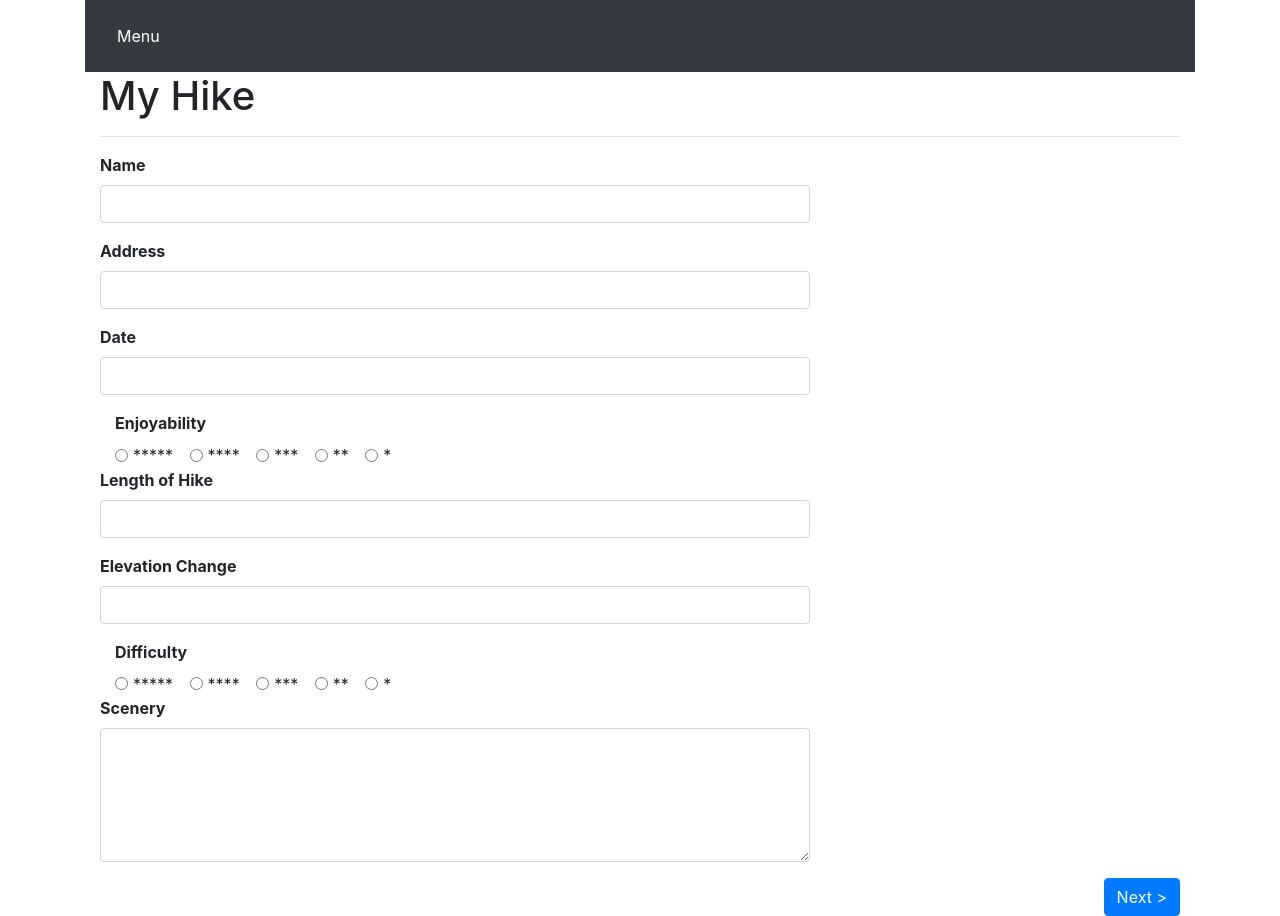
After one commit to dboichuk/ActivityTracker, a PHP site: template views/hike.html in a window 1280 px wide. The commit adds this page. Run offline with PHP 8.4, Linux system fonts and the light colour scheme; the template is opened without the code that fills it, so the values that code supplies are empty; some libraries are stand-ins or nearby versions.

Commit message:
Added fishing/hiking forms

```diff
--- /dev/null
+++ b/views/hike.html
@@ -0,0 +1,139 @@
+<!doctype html>
+<html lang="en">
+<head>
+    <meta http-equiv="X-UA-Compatible" content="IE=edge">
+    <meta charset="utf-8">
+    <meta name="viewport" content="width=device-width, initial-scale=1">
+    <link rel="stylesheet" href="https://maxcdn.bootstrapcdn.com/bootstrap/4.0.0/css/bootstrap.min.css" integrity="sha384-Gn5384xqQ1aoWXA+058RXPxPg6fy4IWvTNh0E263XmFcJlSAwiGgFAW/dAiS6JXm" crossorigin="anonymous">
+
+    <title>AT Hike</title>
+</head>
+<body>
+<div class="container">
+    <nav class="navbar navbar-expand-sm bg-dark navbar-dark ">
+        <ul class="navbar-nav">
+            <li class="nav-item">
+                <a class="nav-link py-3 px-0 px-lg-3 rounded  text-white" href="#" >Menu</a>
+            </li>
+
+        </ul>
+    </nav>
+
+    <div class="container">
+        <h1>My Hike</h1>
+        <hr>
+
+        <form action="#" method="post" class="form-horizontal">
+            <div class="row">
+                <div class="col-8">
+
+                    <!-- get personal information -->
+                    <div class="form-group">
+                        <label for="name"><strong>Name</strong></label>
+                        <input class="form-control" type="text" name="name" id="name">
+                    </div>
+
+                    <div class="form-group">
+                        <label for="address"><strong>Address</strong></label>
+                        <input class="form-control" type="text" name="address" id="address">
+                    </div>
+
+                    <div class="form-group">
+                        <label for="date"><strong>Date</strong></label>
+                        <input class="form-control" type="text" name="date" id="date">
+                    </div>
+
+                    <div class="container">
+                        <label><strong>Enjoyability</strong></label><br>
+
+                        <div class="form-check-inline">
+                            <input class="form-check-input" type="radio" name="enjoyability" id="five" value="five">
+                            <label class="form-check-label" for="five">*****</label>
+                        </div>
+
+                        <div class="form-check-inline">
+                            <input class="form-check-input" type="radio" name="enjoyability" id="four" value="four">
+                            <label class="form-check-label" for="four">****</label>
+                        </div>
+
+                        <div class="form-check-inline">
+                            <input class="form-check-input" type="radio" name="enjoyability" id="three" value="three">
+                            <label class="form-check-label" for="three">***</label>
+                        </div>
+
+                        <div class="form-check-inline">
+                            <input class="form-check-input" type="radio" name="enjoyability" id="two" value="two">
+                            <label class="form-check-label" for="two">**</label>
+                        </div>
+
+                        <div class="form-check-inline">
+                            <input class="form-check-input" type="radio" name="enjoyability" id="one" value="one">
+                            <label class="form-check-label" for="one">*</label>
+                        </div>
+                    </div>
+
+                    <div class="form-group">
+                        <label for="length"><strong>Length of Hike</strong></label>
+                        <input class="form-control" type="text" name="length" id="length">
+                    </div>
+
+                    <div class="form-group">
+                        <label for="elevation"><strong>Elevation Change</strong></label>
+                        <input class="form-control" type="text" name="elevation" id="elevation">
+                    </div>
+
+                    <div class="container">
+                        <label><strong>Difficulty</strong></label><br>
+
+                        <div class="form-check-inline">
+                            <input class="form-check-input" type="radio" name="diffculty" id="five" value="five">
+                            <label class="form-check-label" for="five">*****</label>
+                        </div>
+
+                        <div class="form-check-inline">
+                            <input class="form-check-input" type="radio" name="difficulty" id="four" value="four">
+                            <label class="form-check-label" for="four">****</label>
+                        </div>
+
+                        <div class="form-check-inline">
+                            <input class="form-check-input" type="radio" name="difficulty" id="three" value="three">
+                            <label class="form-check-label" for="three">***</label>
+                        </div>
+
+                        <div class="form-check-inline">
+                            <input class="form-check-input" type="radio" name="difficulty" id="two" value="two">
+                            <label class="form-check-label" for="two">**</label>
+                        </div>
+
+                        <div class="form-check-inline">
+                            <input class="form-check-input" type="radio" name="difficulty" id="one" value="one">
+                            <label class="form-check-label" for="one">*</label>
+                        </div>
+                    </div>
+
+                    <div class="form-group">
+                        <label for="scenery"><strong>Scenery</strong></label>
+                        <textarea class="form-control" name="scenery" id="scenery" rows="5"></textarea>
+                    </div>
+                </div>
+            </div>
+
+            <div class="row">
+                <div class="col-12">
+                    <div class="text-right">
+                        <button type="submit" class="btn btn-primary">Next ></button>
+                    </div>
+                </div>
+            </div>
+        </form>
+    </div>
+
+
+
+</div>
+
+<script src="https://code.jquery.com/jquery-3.2.1.slim.min.js" integrity="sha384-KJ3o2DKtIkvYIK3UENzmM7KCkRr/rE9/Qpg6aAZGJwFDMVNA/GpGFF93hXpG5KkN" crossorigin="anonymous"></script>
+<script src="https://cdnjs.cloudflare.com/ajax/libs/popper.js/1.12.9/umd/popper.min.js" integrity="sha384-ApNbgh9B+Y1QKtv3Rn7W3mgPxhU9K/ScQsAP7hUibX39j7fakFPskvXusvfa0b4Q" crossorigin="anonymous"></script>
+<script src="https://maxcdn.bootstrapcdn.com/bootstrap/4.0.0/js/bootstrap.min.js" integrity="sha384-JZR6Spejh4U02d8jOt6vLEHfe/JQGiRRSQQxSfFWpi1MquVdAyjUar5+76PVCmYl" crossorigin="anonymous"></script>
+</body>
+</html>
```
Also changed, not shown: index.php (+17 -3 lines), model/data-layer.php (added, +11 -0 lines), views/fishing.html (added, +147 -0 lines).
